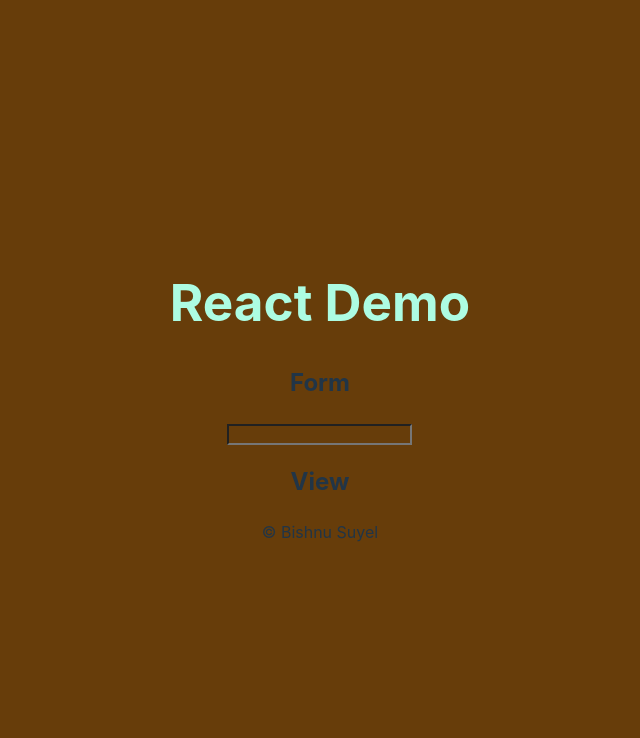
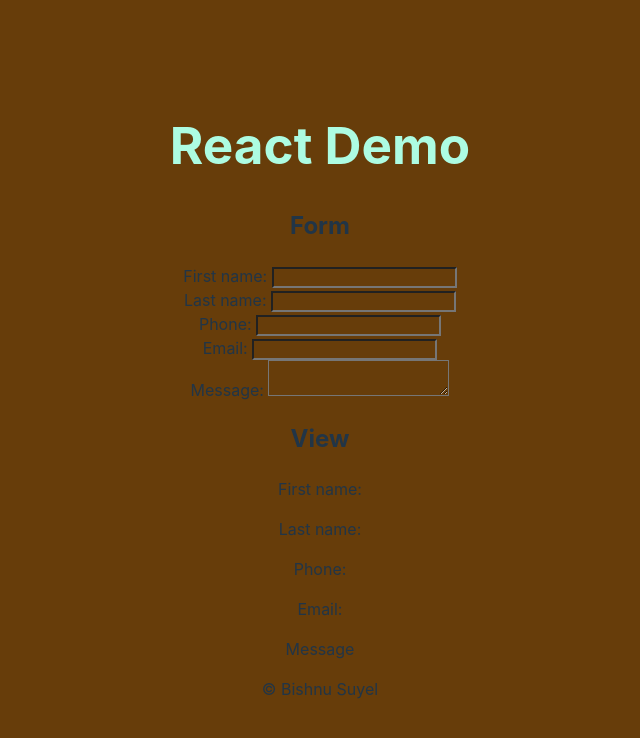
Before and after one commit to Bis10/react-demo, a React (Vite) app: page / in a window 1280 px wide. Shown: the top 738 px of the page, without its empty margins (320-960 px from the left). Built offline with nearby package versions, Linux system fonts and the light colour scheme.

Commit message:
Added Change form handler

```diff
--- a/src/App.jsx
+++ b/src/App.jsx
@@ -1,43 +1,51 @@
 // import { useState } from 'react'
 // import reactLogo from './assets/react.svg'
 // import viteLogo from '/vite.svg'
-import './App.css'
-import Box from './Box'
-import Header from './Header'
-import Footer from './Footer'
-import { useState } from 'react'
-import Counter from './Counter'
-import Form from './Form'
-import View from './View'
+import './App.css';
+import { useState } from 'react';
+import Header from './Header.jsx';
+import Footer from './Footer.jsx';
+import Form from './Form.jsx';
+import View from './View.jsx';
 
 function App() {
-const [counter, setCounter] = useState(0)
-const [persons, setPersons] = useState ([
-  {id:1, name : "Bishnu", title: "CTO", location: "Helsinki"},
-  {id:2, name : "David", title: "Designer" ,location :"Kathmandu"},
-  {id:3, name :"James", title: "Developer", location:"Sao Paulo"},
-]);
-const [inputValue, setInputValue] = useState('')
 
-const changeHandler = (event)=>{
-  setInputValue(event.target.value);
-}
+// const [counter, setCounter] = useState(0)
+// const [persons, setPersons] = useState ([
+//   {id:1, name : "Bishnu", title: "CTO", location: "Helsinki"},
+//   {id:2, name : "David", title: "Designer" ,location :"Kathmandu"},
+//   {id:3, name :"James", title: "Developer", location:"Sao Paulo"},
+// ]);
+// const [inputValue, setInputValue] = useState('')
+const [formData, setFormData] = useState({});
 
-const clickHandlerAdd = () =>{
- setCounter(counter + 1);
+// const changeHandler= (event)=>{
+//   setInputValue(event.target.value);
+// };
+const changeFormHandler = (event)=>{
+  const{name, value} = event.target;
+
+    setFormData((prevState)=>({...prevState,[name]: value}));
+    console.log(formData);
+
 };
-const clickHandlerSub = () =>{
-  setCounter(counter - 1);
- };
- const clickHandlerReset = () =>{
-  setCounter(0);
- };
+
+
+// const clickHandlerAdd = () =>{
+//  setCounter(counter + 1);
+// };
+// const clickHandlerSub = () =>{
+//   setCounter(counter - 1);
+//  };
+//  const clickHandlerReset = () =>{
+//   setCounter(0);
+//  };
 
   return (
     <>
      <Header/>
-     <Form changeHandler = {changeHandler}/>
-     <View inputValue = {inputValue}/>
+     <Form changeFormHandler = {changeFormHandler}/>
+     <View {...formData}/>
      {/* <Counter
      counterP = {counter}
      clickHandlerAdd = {clickHandlerAdd}
--- a/src/Form.jsx
+++ b/src/Form.jsx
@@ -1,10 +1,47 @@
-
-const Form = (props) =>{
-    return (
-        <form>
-        <h2>Form</h2>
-<input type="text" onChange={props.changeHandler} />
-</form>
-    );
+const Form = (props) => {
+  return (
+    <form>
+      <h2>Form</h2>
+      <div>
+        <label htmlFor="fname">First name: </label>
+        <input
+        type="text"
+         id="fname"
+         onChange={props.changeFormHandler}
+         name="fname"/>
+      </div>
+      <div>
+        <label htmlFor="lname">Last name: </label>
+        <input
+        type="text"
+         id="lname"
+         onChange={props.changeFormHandler}
+         name="lname" />
+      </div>
+      <div>
+        <label htmlFor="phone">Phone: </label>
+        <input
+        type="number"
+        id ="phone"
+        onChange={props.changeFormHandler}
+         name="phone" />
+      </div>
+      <div>
+        <label htmlFor="email">Email: </label>
+        <input
+        type="text"
+         id="email"
+         onChange={props.changeFormHandler}
+         name="email" />
+      </div>
+      <div>
+        <label htmlFor="message">Message: </label>
+        <textarea
+        id ="message"
+        onChange={props.changeFormHandler}
+        name="message" />
+      </div>
+    </form>
+  );
 };
 export default Form;
--- a/src/View.jsx
+++ b/src/View.jsx
@@ -1,11 +1,14 @@
-import Form from "./Form";
 const View = (props) => {
     return (
-<div>
-    <h2>View</h2>
-     <p>{props.inputValue}</p>
-</div>
+      <div>
+        <h2>View</h2>
+        <p>First name: {props.fname}</p>
+        <p>Last name: {props.lname}</p>
+        <p>Phone: {props.phone}</p>
+        <p>Email: {props.email}</p>
+        <p>Message {props.message}</p>
+      </div>
     );
-};
+  };
 
-export default View;
+  export default View;
```
